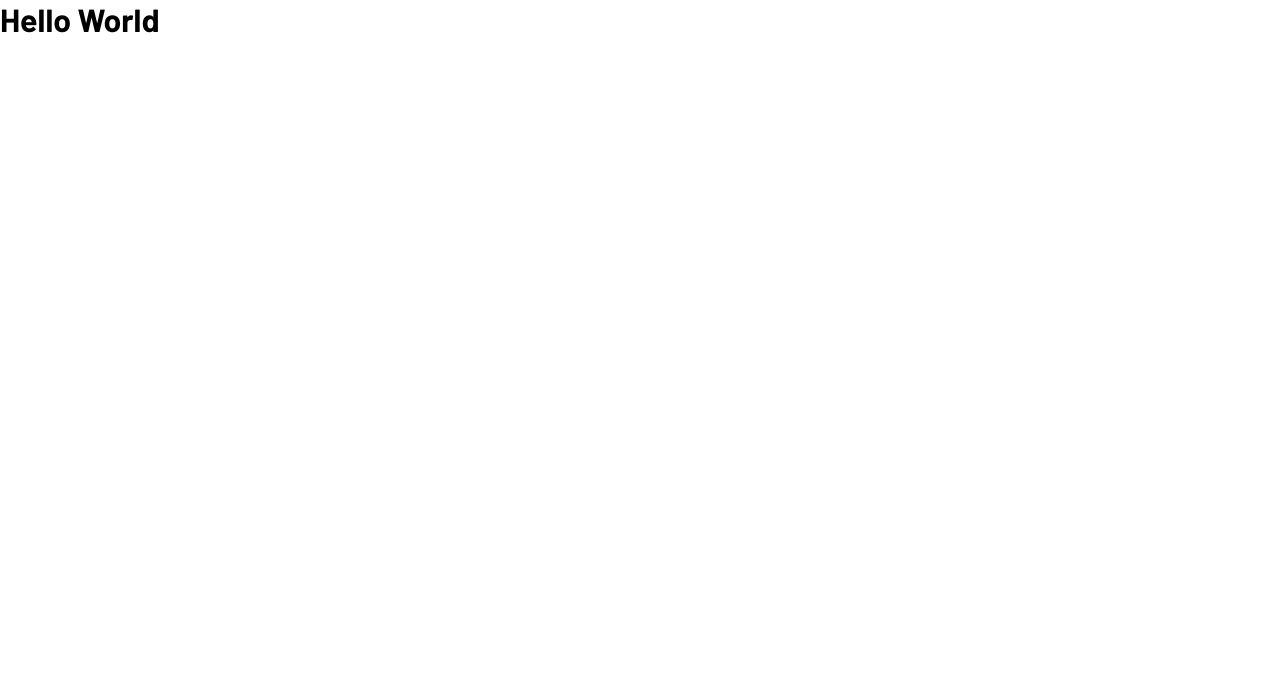
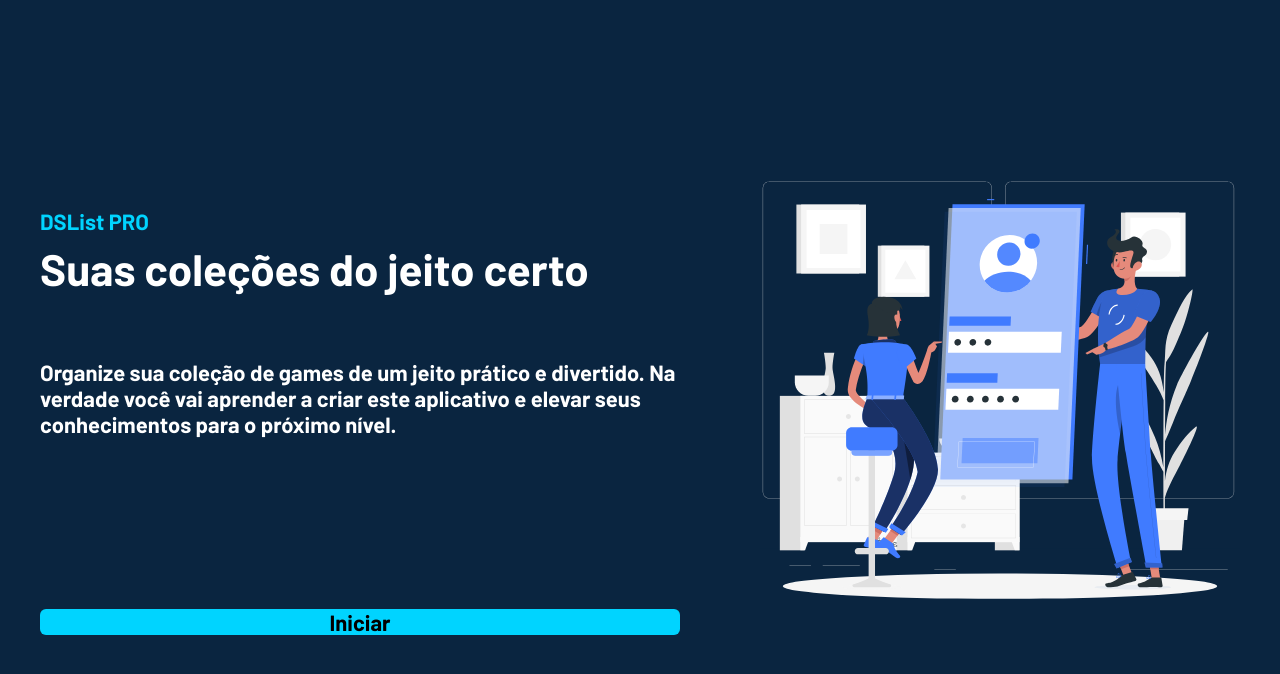
Before and after one commit to limaarthur/dslist-frontend, a React (Vite) app: page / in a window 1280 px wide. Shown: the top 674 px of the page. Built offline with nearby package versions, Linux system fonts and the light colour scheme.

Commit message:
feat: created home page

```diff
--- a/src/app.tsx
+++ b/src/app.tsx
@@ -1,8 +1,9 @@
+import { Home } from "./pages/Home"
 import  { GlobalStyle }  from "./styles/global"
 export function App() {
   return (
     <>
-      <h1>Hello World</h1>
+      <Home/>
       <GlobalStyle/>
     </>
   )
--- /dev/null
+++ b/src/pages/Home/index.tsx
@@ -0,0 +1,17 @@
+import { HomeContainer, Content, HomeImage } from "./styles"
+
+export function Home() {
+    return (
+        <HomeContainer>
+            <Content>
+                <h3>DSList PRO</h3>
+                <h1>Suas coleções do jeito certo</h1>
+                <p>Organize sua coleção de games de um jeito prático e divertido.
+                    Na verdade você vai aprender a criar este aplicativo e elevar seus conhecimentos para o próximo nível.</p>
+                <button type="submit">Iniciar</button>
+            </Content>
+            <HomeImage/>
+        </HomeContainer>
+    )
+
+}
--- /dev/null
+++ b/src/pages/Home/styles.ts
@@ -0,0 +1,69 @@
+import styled from "styled-components";
+
+import homeBackgroundImg from '../../assets/home-background.svg';
+
+export const HomeContainer = styled.div`
+    display: flex;
+    justify-content: center;
+
+    height: 100vh;
+
+    background-color: var(--color-blue-dark);
+`;
+
+export const Content = styled.div`
+    display: flex;
+    flex-direction: column;
+
+    margin: 120px 40px;
+
+    max-width: 640px;
+    padding: 88px 0;
+
+    h3 {
+        font-size: 22px;
+        font-weight: bold;
+        color: var(--color-blue-light);
+        margin: 0px 0px 8px 0;
+    }
+
+    h1 {
+        font-size: 44px;
+        font-weight: bold;
+        color: white;
+        margin: 0px 0px 42px 0;
+    }
+
+    p {
+        width: 100%;
+        font-size: 22px;
+        font-weight: bold;
+        color: white;
+        margin-top: 22px;
+    }
+
+    button {
+        width: 100%;
+        height: 62px;
+        border: 0;
+        font-size: 22px;
+        font-weight: bold;
+        margin-top: 172px;
+        cursor: pointer;
+        background-color: var(--color-blue-light);
+        border-radius: 6px;
+        &:hover {
+            background: var(--color-gray-dark);
+            transition: background-color 0.2s;
+      }
+    }
+`;
+
+export const HomeImage = styled.div`
+    flex: 1;
+    background: url(${homeBackgroundImg}) no-repeat center;
+    background-color: var(--color-blue-dark);
+    background-size: cover;
+    max-width: 640px;
+    margin: 120px 40px;
+`;
--- a/src/styles/global.ts
+++ b/src/styles/global.ts
@@ -19,4 +19,5 @@ export const GlobalStyle = createGlobalStyle`
 }
     button {
         cursor: pointer;
-    }`
+    }
+`;
```
Also changed, not shown: src/assets/home-background.svg (added).
